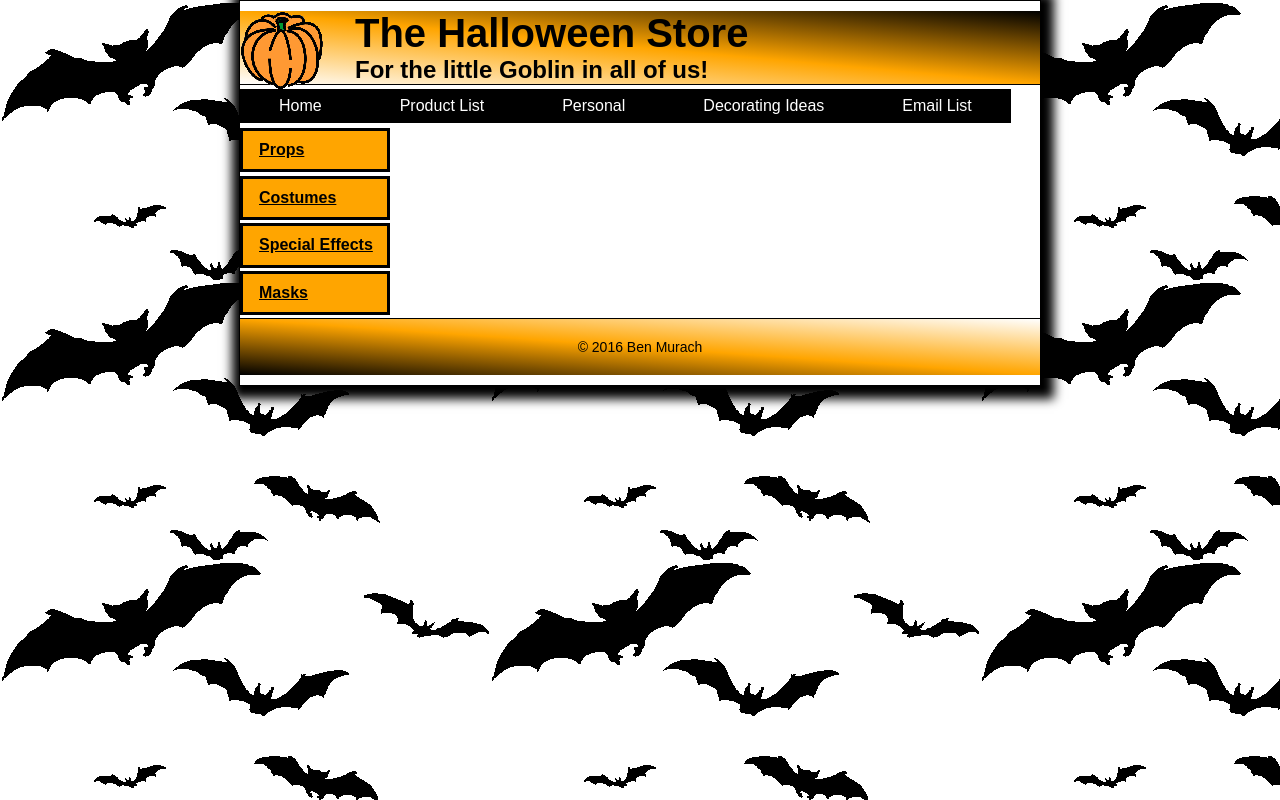
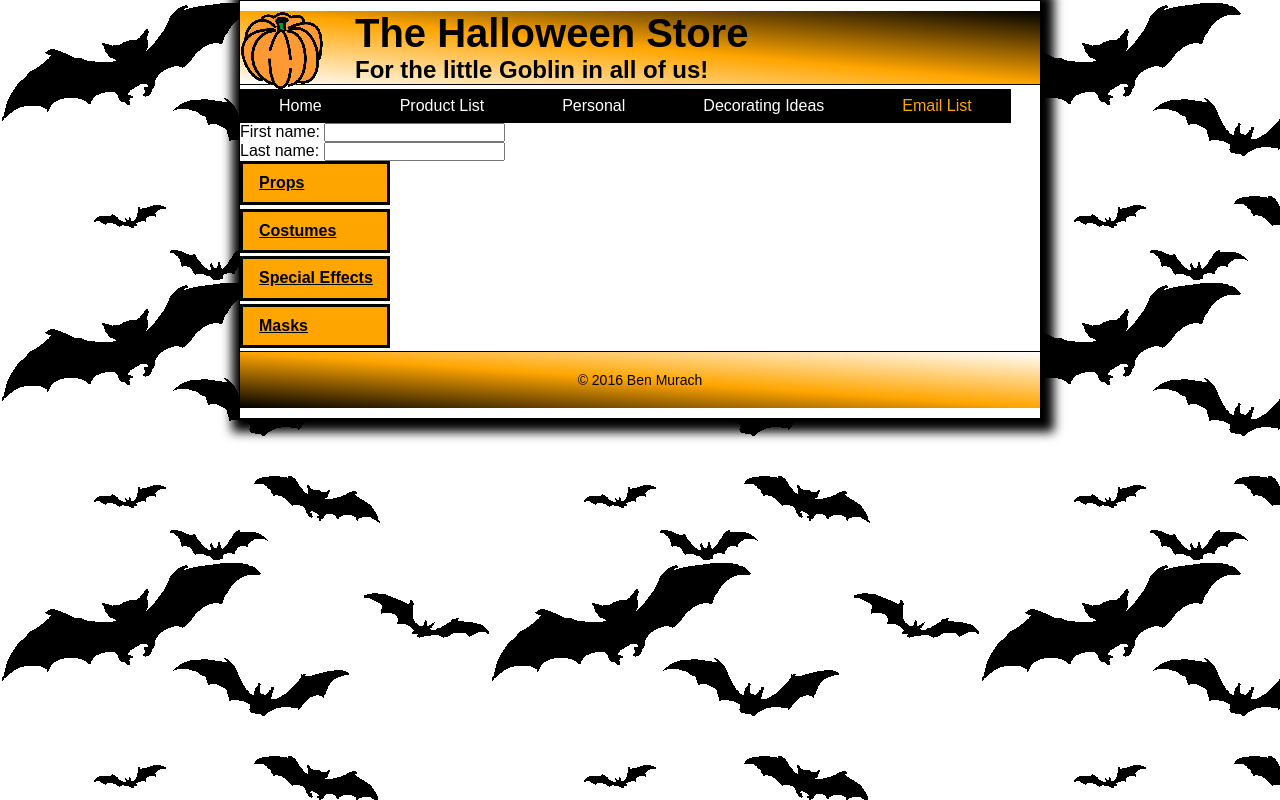
Before and after one commit to fafnerf2/HTMLClassExerciseF15-master-master, a plain HTML site: page build/web/slides/products/Email_List.html in a window 1280 px wide. Drawn offline with Linux system fonts and the light colour scheme.

Commit message:
exercise 8 start
a;lskdj

```diff
--- a/build/web/slides/products/Email_List.html
+++ b/build/web/slides/products/Email_List.html
@@ -28,14 +28,19 @@
         <div id = "horiznav">
             <ul>
                 <li><a href="../../index.html">Home</a></li>
-                <li><a href="slides/products/Product_List.html">Product List</a></li>
-                <li><a href="slides/products/Personal.html">Personal</a></li>
-                <li><a href="slides/products/Decorating_Ideas.html">Decorating Ideas</a></li>
-                <li><a href="slides/products/Email_List.html">Email List</a></li>
+                <li><a href="Product_List.html">Product List</a></li>
+                <li><a href="Personal.html">Personal</a></li>
+                <li><a href="Decorating_Ideas.html">Decorating Ideas</a></li>
+                <li><a id="email" href="Email_List.html" class="current">Email List</a></li>
 
             </ul>
 
         </div>
+        <form>
+            First name: <input type="text" name="firstname">
+            <br>
+            Last name: <input type="text" name="lastname">
+        </form>
 
             <nav>
         <ul id="leftnav">
--- a/build/web/styles/email.css
+++ b/build/web/styles/email.css
@@ -69,11 +69,10 @@ ul, li {
 * {
     margin: 0; padding: 0;
 }
-#horiznav ul {
-    //margin: 20px 10px;
-}
+
 #horiznav ul li {
     float: left; list-style-type: none;
+    color: white;
 }
 
 #horiznav ul li a {
@@ -82,7 +81,7 @@ ul, li {
 }
 #horiznav ul li a:hover { background: gray;
 }
-#horiznav a:active {
+#horiznav ul li a.current {
     color: orange;
 }
 
@@ -128,12 +127,6 @@ ul {
     margin: 0;
 }
 
-li {
-    color: black;
-  padding-bottom: 5px;
-
-}
-
 
 #leftnav a:hover {
   color: green;
--- a/web/styles/email.css
+++ b/web/styles/email.css
@@ -69,11 +69,10 @@ ul, li {
 * {
     margin: 0; padding: 0;
 }
-#horiznav ul {
-    //margin: 20px 10px;
-}
+
 #horiznav ul li {
     float: left; list-style-type: none;
+    color: white;
 }
 
 #horiznav ul li a {
@@ -82,7 +81,7 @@ ul, li {
 }
 #horiznav ul li a:hover { background: gray;
 }
-#horiznav a:active {
+#horiznav ul li a.current {
     color: orange;
 }
 
@@ -128,12 +127,6 @@ ul {
     margin: 0;
 }
 
-li {
-    color: black;
-  padding-bottom: 5px;
-
-}
-
 
 #leftnav a:hover {
   color: green;
```
Also changed, not shown: web/slides/products/Email_List.html (+9 -4 lines).
